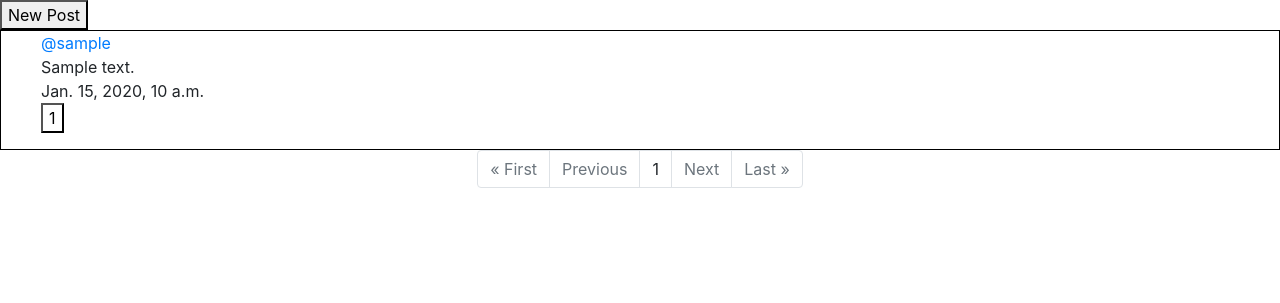
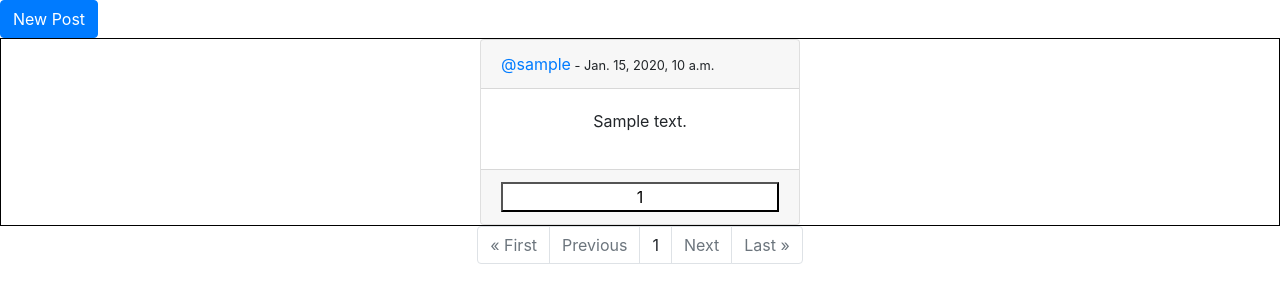
Before and after one commit to ask4clarity/network, a Django app: page / in a window 1280 px wide. Shown: the part 56-359 px from the top of the page. Run offline with Django 3.2, Linux system fonts and the light colour scheme; tables that the repository leaves empty hold one stand-in row (values such as "Sample post"); some libraries are stand-ins or nearby versions.

Commit message:
Lightly cleaned up with bootstrap

```diff
--- a/network/models.py
+++ b/network/models.py
@@ -10,7 +10,7 @@ class Post(models.Model):
     Owner = models.ForeignKey(User, on_delete=models.CASCADE, related_name='poster')
     Content = models.TextField(max_length=160)
     Timestamp = models.DateTimeField(auto_now_add=True)
-    Likes = models.ManyToManyField(User, related_name="liker", null=True)
+    Likes = models.ManyToManyField(User, related_name="liker")
 
     def __str__(self):
         return f" @{self.Owner} posted {self.Content} at {self.Timestamp}"
--- a/network/static/network/index.js
+++ b/network/static/network/index.js
@@ -18,14 +18,17 @@ function edit(id) {
     save_button = document.getElementById(`save-button-${id}`);
     edit_view = document.getElementById(`edit-view-${id}`);
     cancel = document.getElementById(`cancel-button-${id}`)
+    post_content = document.getElementById(`post-content-${id}`)
 
     edit_view.style.display = 'block';
     edit_button.style.display = 'none';
+    post_content.style.display = 'none';
 
     cancel.addEventListener("click", () => {
 
         document.getElementById(`edit-view-${id}`).style.display = 'none';
         edit_button.style.display = 'block';
+        post_content.style.display = 'block';
 
     });
 
@@ -38,6 +41,7 @@ function edit(id) {
         });
         edit_view.style.display = 'none';
         edit_button.style.display = 'block';
+        post_content.style.display = 'block';
 
         document.getElementById(`post-content-${id}`).innerHTML = edit_text.value;
     });
--- a/network/static/network/styles.css
+++ b/network/static/network/styles.css
@@ -0,0 +1,15 @@
+.flex {
+    display: -webkit-box;
+    display: -moz-box;
+    display: -ms-flexbox;
+    display: -webkit-flex;
+    display: flex;
+}
+
+.flex-child {
+    -webkit-box-flex: 1 1 auto;
+    -moz-box-flex:  1 1 auto;
+    -webkit-flex:  1 1 auto;
+    -ms-flex:  1 1 auto;
+    flex:  1 1 auto;
+}
--- a/network/templates/network/index.html
+++ b/network/templates/network/index.html
@@ -5,7 +5,8 @@
 <head>
     <script src="{% static 'network/index.js' %}"></script>
 </head>
-<button onclick="post()" id="new-post">New Post</button>
+<div class="justify-content-center">
+<button class="btn btn-primary" onclick="post()" id="new-post">New Post</button>
 <form action="{% url 'index' %}" id="post-view" style="display:none" method="post">
     {% csrf_token %}
     <div>
@@ -16,31 +17,37 @@
         <input id="submit-post" type="submit">
     </div>
 </form>
+</div>
 <div style="border:1px solid black;">
-    <ul style="list-style-type: none;">
         {% for post in page_obj %}
-            <a class="user-link" id="user-link" href="/{{ post.Owner }}"><li> @{{ post.Owner }}</li></a>
-            <li id="post-content-{{ post.id }}">{{ post.Content }}</li>
-            <li>{{ post.Timestamp }}</li>
-            {% if request.user not in post.Likes.all %}
-                <button id="like-button-{{ post.id }}" onclick="like('{{ post.id }}')" style="background-color:white;">{{ post.Likes.all.count }}</button>
-            {% else %}
-                <button id="like-button-{{ post.id }}" onclick="like('{{ post.id }}')" style="background-color:red;">{{ post.Likes.all.count }}</button>
-            {% endif %}
-            {% if user.is_authenticated %}
-                {% if request.user == post.Owner %}
-                <button id='edit-button-{{ post.id }}' onclick="edit('{{ post.id }}')">Edit</button>
+            <div class="card mx-auto" style="width: 20rem;">
+                <div class="card-header">
+                <a class="user-link" id="user-link" href="/{{ post.Owner }}">@{{ post.Owner }}</a><small> - {{ post.Timestamp }}</small>
+                </div>
+                <div class="card-body">
+                    <p class="card-text text-center" id="post-content-{{ post.id }}">{{ post.Content }}</p>
+                    <div class="card-body" id="edit-view-{{ post.id }}" style="display:none;">
+                        <textarea id="edit-text-{{ post.id }}"></textarea>
+                        <button id="cancel-button-{{ post.id }}" type="button">Cancel</button>
+                        <button id="save-button-{{ post.id }}">Save</button>
+                    </div>
+                </div>
+                <div class="card-footer flex">
+                    {% if request.user not in post.Likes.all %}
+                    <button class="flex-child" id="like-button-{{ post.id }}" onclick="like('{{ post.id }}')" style="background-color:white;">{{ post.Likes.all.count }}</button>
+                {% else %}
+                    <button class="flex-child" id="like-button-{{ post.id }}" onclick="like('{{ post.id }}')" style="background-color:red;">{{ post.Likes.all.count }}</button>
                 {% endif %}
-            {% endif %}
-            <div id="edit-view-{{ post.id }}" style="display:none;">
-                <textarea id="edit-text-{{ post.id }}"></textarea>
-                <button id="cancel-button-{{ post.id }}" type="button">Cancel</button>
-                <button id="save-button-{{ post.id }}">Save</button>
+                {% if user.is_authenticated %}
+                    {% if request.user == post.Owner %}
+                    <button class="flex-child" id='edit-button-{{ post.id }}' onclick="edit('{{ post.id }}')">Edit</button>
+                    {% endif %}
+                {% endif %}
+                </div>
             </div>
         {% endfor %}
-    </ul>
 </div>
-<div class="container">
+<div>
     <ul class="pagination justify-content-center">
         {% if page_obj.has_previous %}
             <li class="page-item"><a href="?page=1" class="page-link">&laquo; First</a></li>
```
